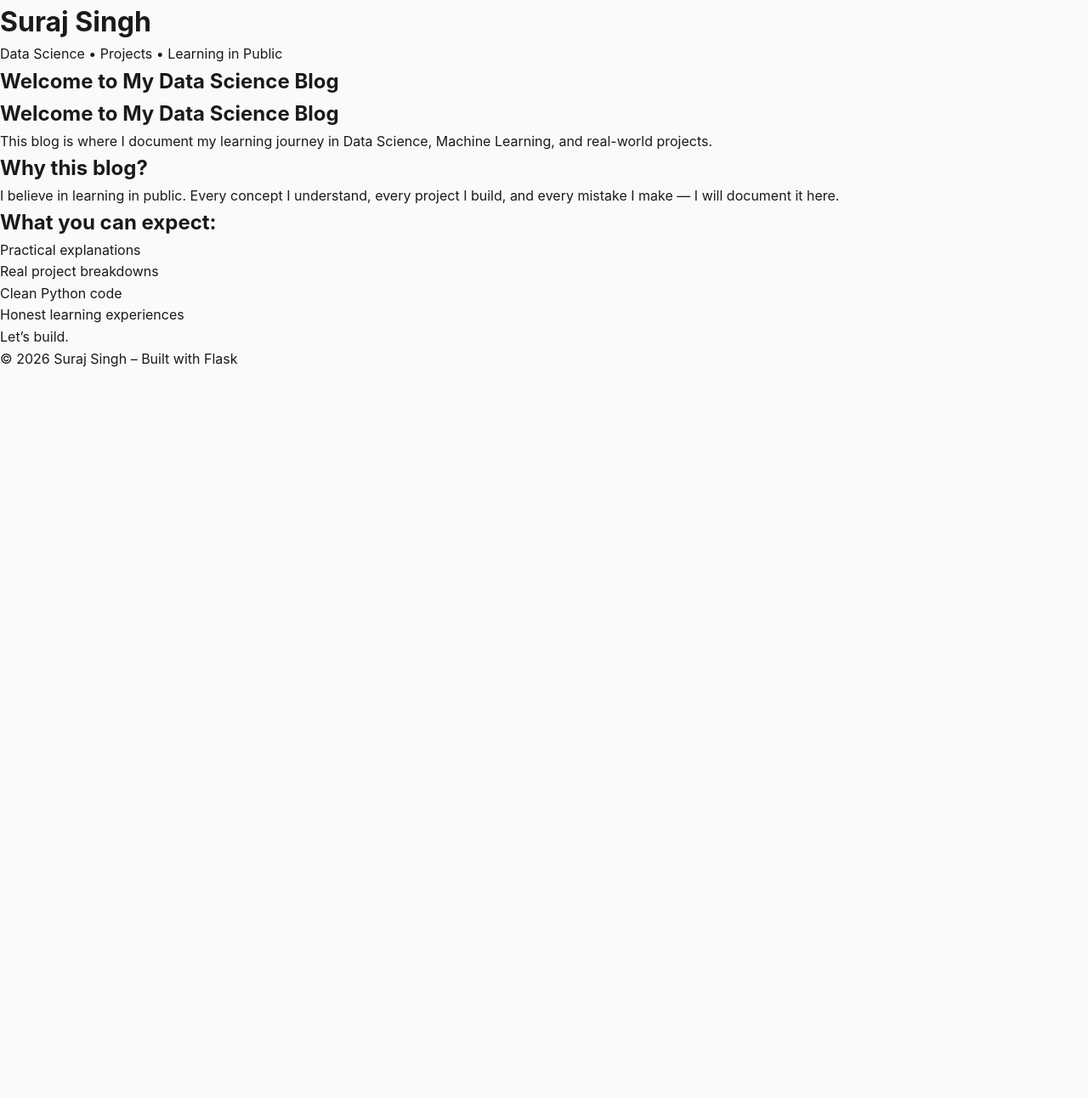
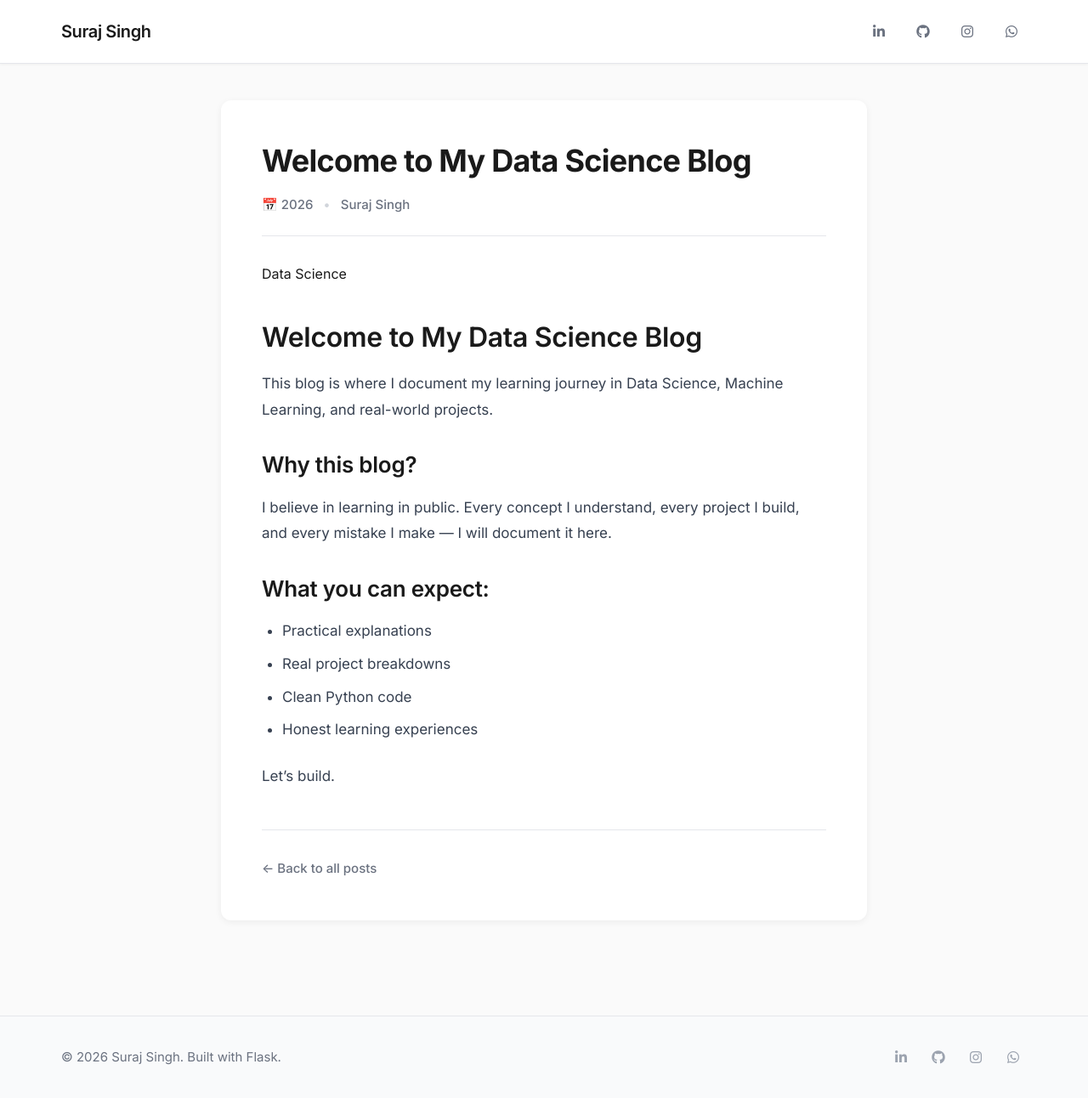
Before and after one commit to surajsingh241205/suraj-data-science-blog, a Flask app: page /post/welcome in a window 1280 px wide. Shown: the whole page at 85% size. Before the commit the page ends 432 px from the top, so only its background shows below. Run offline with Flask 3, Linux system fonts and the light colour scheme.

Commit message:
Redesigned UI: Grid layout, navbar, footer, animations

```diff
--- a/templates/base.html
+++ b/templates/base.html
@@ -2,23 +2,83 @@
 <html lang="en">
 <head>
     <meta charset="UTF-8">
-    <title>Suraj Singh | Data Science Blog</title>
+    <meta name="viewport" content="width=device-width, initial-scale=1.0">
+    <title>{% block title %}Suraj Singh - Data Science Blog{% endblock %}</title>
+
+    <!-- CSS -->
     <link rel="stylesheet" href="{{ url_for('static', filename='css/style.css') }}">
+
+    <!-- Font Awesome -->
+    <link rel="stylesheet" href="https://cdnjs.cloudflare.com/ajax/libs/font-awesome/6.4.0/css/all.min.css">
+
+    <!-- Google Fonts -->
+    <link rel="preconnect" href="https://fonts.googleapis.com">
+    <link rel="preconnect" href="https://fonts.gstatic.com" crossorigin>
+    <link href="https://fonts.googleapis.com/css2?family=Inter:wght@300;400;500;600;700&display=swap" rel="stylesheet">
 </head>
+
 <body>
 
-<header>
-    <h1>Suraj Singh</h1>
-    <p>Data Science • Projects • Learning in Public</p>
-</header>
+    <!-- NAVBAR -->
+    <nav class="navbar">
+        <div class="nav-container">
 
-<main>
-    {% block content %}{% endblock %}
-</main>
+            <!-- Brand -->
+            <div class="nav-brand">
+                <a href="{{ url_for('home') }}">Suraj Singh</a>
+            </div>
 
-<footer>
-    <p>© 2026 Suraj Singh – Built with Flask</p>
-</footer>
+            <!-- Social Icons -->
+            <div class="nav-social">
+                <a href="https://www.linkedin.com/in/YOUR-LINKEDIN" target="_blank" rel="noopener" class="social-icon" aria-label="LinkedIn">
+                    <i class="fab fa-linkedin-in"></i>
+                </a>
+                <a href="https://github.com/YOUR-GITHUB" target="_blank" rel="noopener" class="social-icon" aria-label="GitHub">
+                    <i class="fab fa-github"></i>
+                </a>
+                <a href="https://www.instagram.com/YOUR-INSTAGRAM" target="_blank" rel="noopener" class="social-icon" aria-label="Instagram">
+                    <i class="fab fa-instagram"></i>
+                </a>
+                <a href="https://wa.me/YOURNUMBER" target="_blank" rel="noopener" class="social-icon" aria-label="WhatsApp">
+                    <i class="fab fa-whatsapp"></i>
+                </a>
+            </div>
+
+        </div>
+    </nav>
+
+    <!-- MAIN CONTENT -->
+    <main class="main-content">
+        {% block content %}{% endblock %}
+    </main>
+
+    <!-- FOOTER -->
+    <footer class="footer">
+        <div class="footer-container">
+            <div class="footer-content">
+
+                <p class="footer-text">
+                    © 2026 Suraj Singh. Built with Flask.
+                </p>
+
+                <div class="footer-social">
+                    <a href="https://www.linkedin.com/in/YOUR-LINKEDIN" target="_blank" rel="noopener" class="footer-icon" aria-label="LinkedIn">
+                        <i class="fab fa-linkedin-in"></i>
+                    </a>
+                    <a href="https://github.com/YOUR-GITHUB" target="_blank" rel="noopener" class="footer-icon" aria-label="GitHub">
+                        <i class="fab fa-github"></i>
+                    </a>
+                    <a href="https://www.instagram.com/YOUR-INSTAGRAM" target="_blank" rel="noopener" class="footer-icon" aria-label="Instagram">
+                        <i class="fab fa-instagram"></i>
+                    </a>
+                    <a href="https://wa.me/YOURNUMBER" target="_blank" rel="noopener" class="footer-icon" aria-label="WhatsApp">
+                        <i class="fab fa-whatsapp"></i>
+                    </a>
+                </div>
+
+            </div>
+        </div>
+    </footer>
 
 </body>
 </html>
--- a/templates/post.html
+++ b/templates/post.html
@@ -1,10 +1,40 @@
 {% extends "base.html" %}
 
+{% block title %}{{ title }} - Suraj Singh{% endblock %}
+
 {% block content %}
-<article class="blog-post">
-    <h2>{{ title }}</h2>
-    <div class="content">
-        {{ content | safe }}
-    </div>
-</article>
+<div class="post-container">
+    <article class="post-article">
+
+        <!-- Post Header -->
+        <header class="post-header">
+            <h1 class="post-title">{{ title }}</h1>
+            <div class="post-meta">
+                <span class="post-date">📅 {{ date if date else "2026" }}</span>
+                <span class="post-separator">•</span>
+                <span class="post-author">Suraj Singh</span>
+            </div>
+        </header>
+
+        <!-- Featured Image Placeholder -->
+        <div class="post-featured-image">
+            <div class="post-image-placeholder">
+                <span>Data Science</span>
+            </div>
+        </div>
+
+        <!-- Post Content -->
+        <div class="post-content">
+            {{ content | safe }}
+        </div>
+
+        <!-- Footer -->
+        <footer class="post-footer">
+            <a href="{{ url_for('home') }}" class="back-link">
+                ← Back to all posts
+            </a>
+        </footer>
+
+    </article>
+</div>
 {% endblock %}
```
